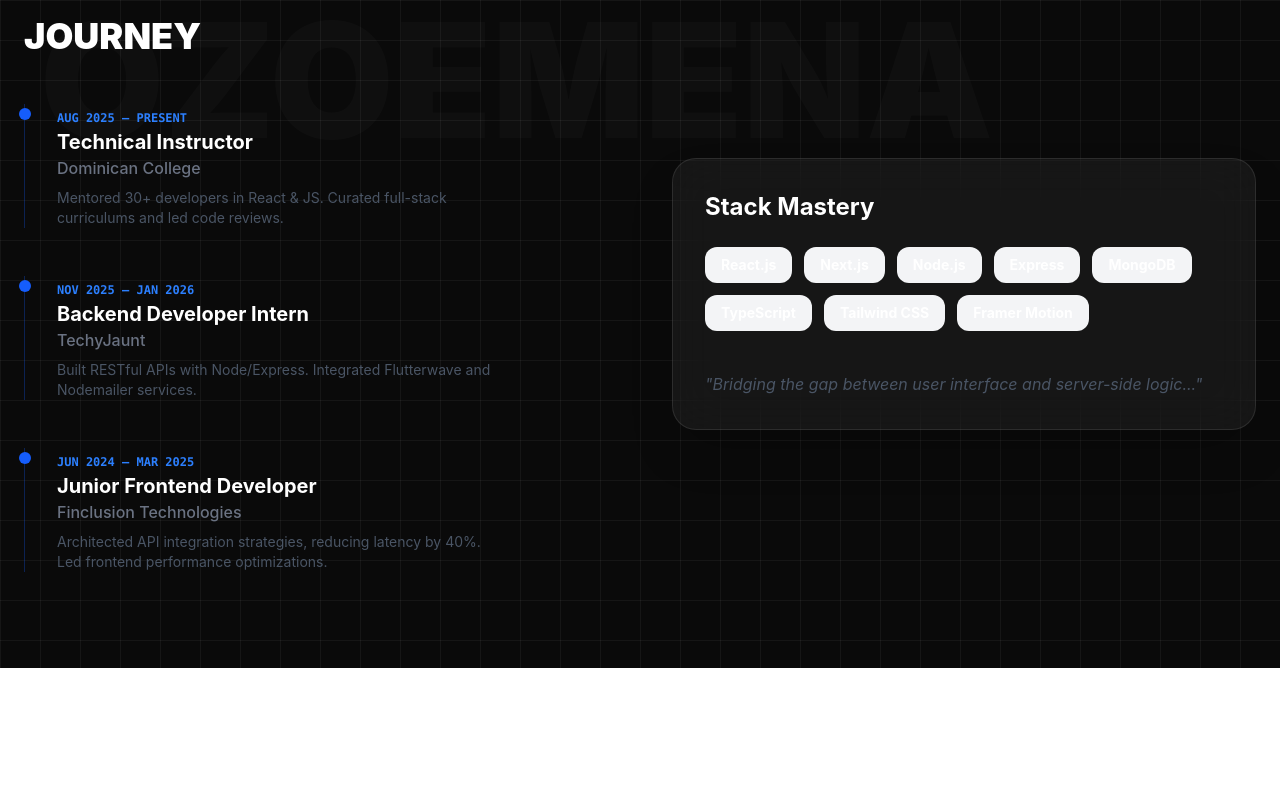
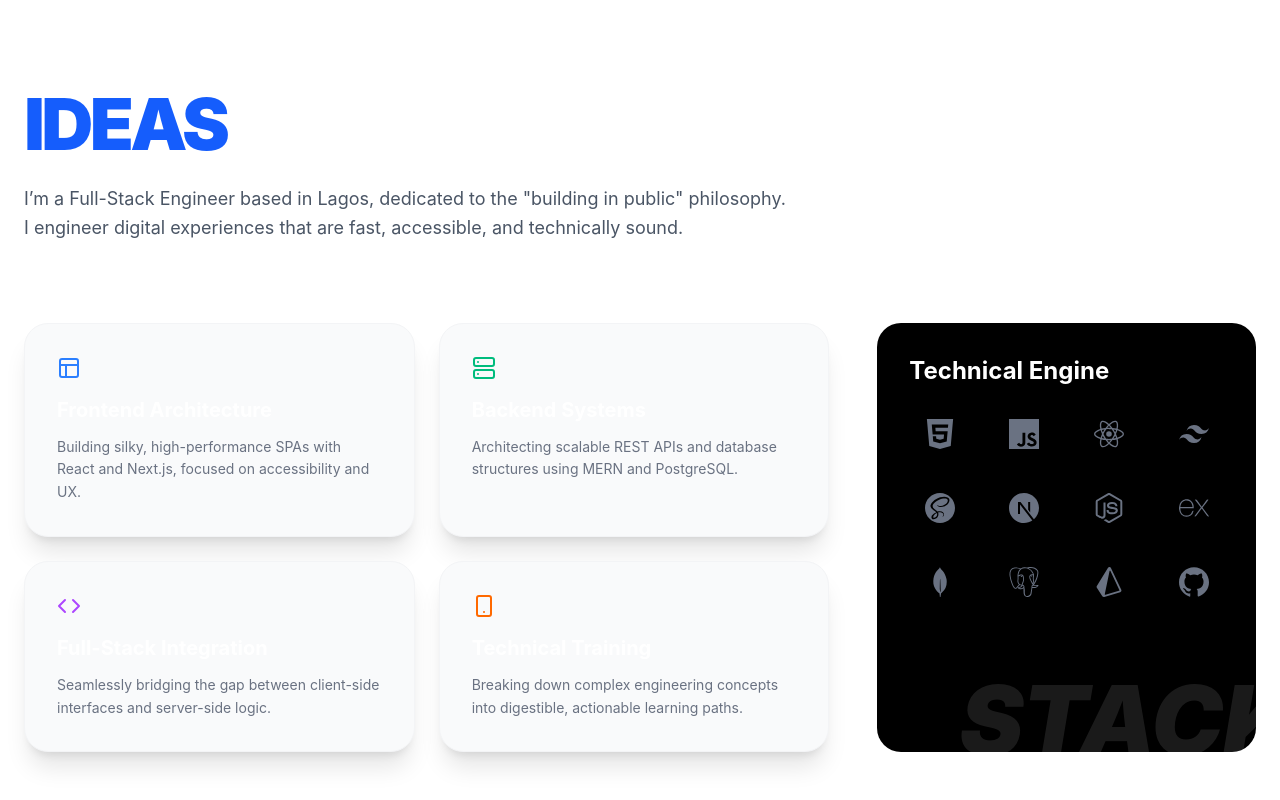
Before and after one commit to EmmanuelOzoemena/MyPortfolio, a React (Vite) app in the folder client/: page / in a window 1280 px wide. Shown: the part 880-1680 px from the top of the page. Built offline with nearby package versions, Linux system fonts and the light colour scheme.

Commit message:
feat: upgrade tech stack section with brand-colored icons and interactive grid layout

```diff
--- /dev/null
+++ b/client/src/components/AboutMe.jsx
@@ -0,0 +1,122 @@
+import { motion } from "framer-motion";
+import {
+  FiLayout, FiServer, FiCode, FiSmartphone
+} from "react-icons/fi";
+import {
+  SiHtml5, SiJavascript, SiReact, SiTailwindcss,
+  SiSass, SiNextdotjs, SiNodedotjs, SiExpress,
+  SiMongodb, SiPostgresql, SiPrisma, SiGithub
+} from "react-icons/si";
+
+const services = [
+  {
+    title: "Frontend Architecture",
+    desc: "Building silky, high-performance SPAs with React and Next.js, focused on accessibility and UX.",
+    icon: <FiLayout className="text-blue-500" size={24} />,
+  },
+  {
+    title: "Backend Systems",
+    desc: "Architecting scalable REST APIs and database structures using MERN and PostgreSQL.",
+    icon: <FiServer className="text-emerald-500" size={24} />,
+  },
+  {
+    title: "Full-Stack Integration",
+    desc: "Seamlessly bridging the gap between client-side interfaces and server-side logic.",
+    icon: <FiCode className="text-purple-500" size={24} />,
+  },
+  {
+    title: "Technical Training",
+    desc: "Breaking down complex engineering concepts into digestible, actionable learning paths.",
+    icon: <FiSmartphone className="text-orange-500" size={24} />,
+  },
+];
+
+const stack = [
+  { name: "HTML5", icon: <SiHtml5 />, color: "hover:text-[#E34F26]" },
+  // { name: "CSS3", icon: <SiCss3 />, color: "hover:text-[#1572B6]" },
+  { name: "JavaScript", icon: <SiJavascript />, color: "hover:text-[#F7DF1E]" },
+  { name: "React", icon: <SiReact />, color: "hover:text-[#61DAFB]" },
+  { name: "Tailwind", icon: <SiTailwindcss />, color: "hover:text-[#06B6D4]" },
+  { name: "SASS", icon: <SiSass />, color: "hover:text-[#CC6699]" },
+  { name: "Next.js", icon: <SiNextdotjs />, color: "hover:text-white" },
+  { name: "Node.js", icon: <SiNodedotjs />, color: "hover:text-[#339933]" },
+  { name: "Express", icon: <SiExpress />, color: "hover:text-gray-400" },
+  { name: "MongoDB", icon: <SiMongodb />, color: "hover:text-[#47A248]" },
+  { name: "PostgreSQL", icon: <SiPostgresql />, color: "hover:text-[#4169E1]" },
+  { name: "Prisma", icon: <SiPrisma />, color: "hover:text-[#2D3748]" },
+  { name: "GitHub", icon: <SiGithub />, color: "hover:text-white" },
+  // { name: "AWS", icon: <SiAmazonwebservices />, color: "hover:text-[#FF9900]" },
+];
+
+const AboutMe = () => {
+  return (
+    <section id="about" className="py-24 relative overflow-hidden bg-white dark:bg-[#080808]">
+      <div className="container mx-auto px-6 relative z-10">
+
+        {/* Top Section */}
+        <div className="max-w-3xl mb-20">
+          <motion.h2
+            initial={{ opacity: 0, y: 20 }}
+            whileInView={{ opacity: 1, y: 0 }}
+            className="text-5xl md:text-7xl font-black dark:text-white mb-6 tracking-tighter"
+          >
+            I SCALE <br /> <span className="text-blue-600">IDEAS</span> INTO CODE.
+          </motion.h2>
+          <p className="text-lg text-gray-600 dark:text-gray-400 leading-relaxed">
+            I’m a Full-Stack Engineer based in Lagos, dedicated to the "building in public" philosophy.
+            I engineer digital experiences that are fast, accessible, and technically sound.
+          </p>
+        </div>
+
+        <div className="grid grid-cols-1 lg:grid-cols-3 gap-12">
+
+          {/* Left Column: Services */}
+          <div className="lg:col-span-2 grid grid-cols-1 md:grid-cols-2 gap-6">
+            {services.map((service, i) => (
+              <motion.div
+                key={i}
+                whileHover={{ y: -5 }}
+                className="p-8 rounded-3xl bg-gray-50 dark:bg-white/5 border border-gray-100 dark:border-white/10 hover:border-blue-500/50 transition-all shadow-xl"
+              >
+                <div className="mb-4">{service.icon}</div>
+                <h3 className="text-xl font-bold dark:text-white mb-3">{service.title}</h3>
+                <p className="text-sm text-gray-500 dark:text-gray-400 leading-relaxed">
+                  {service.desc}
+                </p>
+              </motion.div>
+            ))}
+          </div>
+
+          {/* Right Column: Tech Stack "Bento Box" */}
+          <div className="p-8 rounded-3xl bg-black text-white flex flex-col justify-between overflow-hidden relative min-h-[400px]">
+            <div className="relative z-10">
+              <h3 className="text-2xl font-bold mb-8">Technical Engine</h3>
+              <div className="grid grid-cols-4 gap-6">
+                {stack.map((tech, i) => (
+                  <motion.div
+                    key={i}
+                    whileHover={{ scale: 1.2, rotate: 5 }}
+                    className={`text-3xl text-gray-500 flex flex-col items-center gap-2 cursor-pointer transition-colors ${tech.color}`}
+                    title={tech.name}
+                  >
+                    {tech.icon}
+                    <span className="text-[10px] font-mono opacity-0 hover:opacity-100 transition-opacity">
+                      {tech.name}
+                    </span>
+                  </motion.div>
+                ))}
+              </div>
+            </div>
+
+            <div className="absolute -bottom-10 -right-10 text-[6rem] font-black opacity-10 italic select-none">
+              STACK
+            </div>
+          </div>
+
+        </div>
+      </div>
+    </section>
+  );
+};
+
+export default AboutMe;
--- a/client/src/components/Navbar.jsx
+++ b/client/src/components/Navbar.jsx
@@ -32,8 +32,9 @@ const Navbar = () => {
 
   const navLinks = [
     { name: "Home", path: "/" },
+
+    { name: "Services", path: "/services" },
     { name: "Projects", path: "/projects" },
-    { name: "Experience", path: "/experience" },
     { name: "Contact", path: "/contact" },
   ];
 
--- a/client/src/pages/Home.jsx
+++ b/client/src/pages/Home.jsx
@@ -1,13 +1,15 @@
 import Experience from "../components/Experience";
 import Hero from "../components/Hero";
 import ProjectSlider from "../components/ProjectSlider";
-import Contact from "../components/Contact"
+import Contact from "../components/Contact";
+import AboutMe from "../components/AboutMe";
 
 const Home = () => {
   return (
     <main>
       <Hero />
-      <Experience />
+      {/* <Experience /> */}
+      <AboutMe />
       <ProjectSlider />
       <Contact />
     </main>
```
